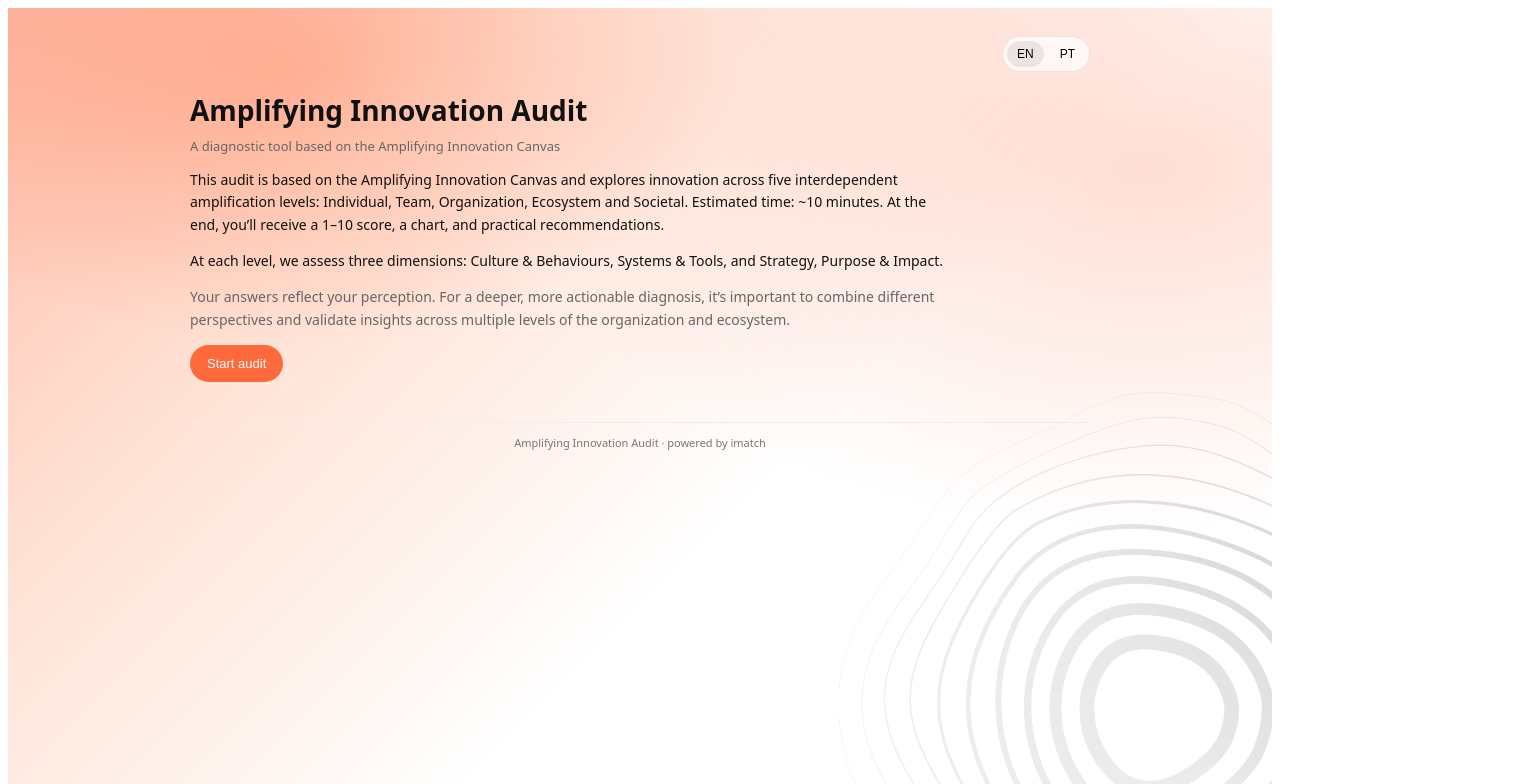
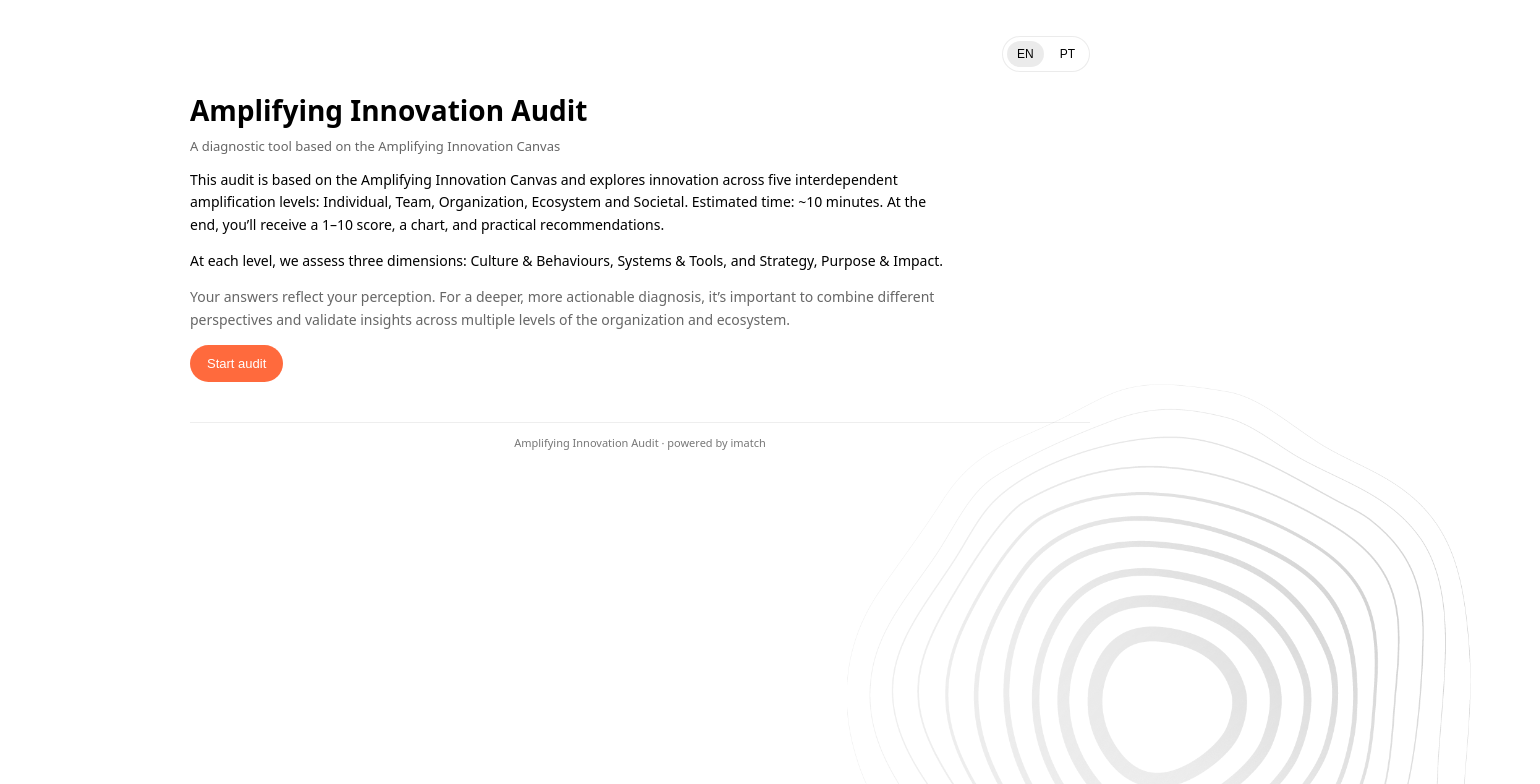
Before and after one commit to PLorosae/innov-audt, a Next.js app: page / in a window 1280 px wide. Shown: the top 784 px of the page, 1540 px wide, since content can reach past the window. Built offline with nearby package versions, Linux system fonts and the light colour scheme.

Commit message:
Tweak: ripple opacity

```diff
--- a/styles/audit.module.css
+++ b/styles/audit.module.css
@@ -12,30 +12,31 @@
     --radius: 18px;
 }
 
-.page {
+..page {
     position: relative;
     min-height: 100vh;
     background:
-      /* DIAGONAL QUENTE FORTE */
+      /* CAMPO PRINCIPAL – diagonal quente */
       linear-gradient(
         135deg,
-        rgba(255, 106, 61, 0.45) 0%,
-        rgba(255, 140, 90, 0.28) 25%,
-        rgba(255, 255, 255, 0.0) 60%
+        rgba(255, 106, 61, 0.42) 0%,
+        rgba(255, 150, 100, 0.30) 22%,
+        rgba(255, 255, 255, 0.12) 45%,
+        rgba(255, 255, 255, 0) 65%
       ),
 
-      /* FOCO HUMANO */
+      /* FOCO HUMANO (onde começa a conversa) */
       radial-gradient(
-        700px 420px at 22% 8%,
+        600px 420px at 20% 12%,
         rgba(255, 106, 61, 0.38),
         transparent 65%
       ),
 
-      /* ECO SISTÉMICO */
+      /* CAMPO SISTÉMICO (eco, fundo) */
       radial-gradient(
-        900px 520px at 90% 20%,
-        rgba(255, 106, 61, 0.22),
-        transparent 70%
+        900px 600px at 90% 25%,
+        rgba(255, 106, 61, 0.18),
+        transparent 75%
       ),
 
       var(--bg);
```
